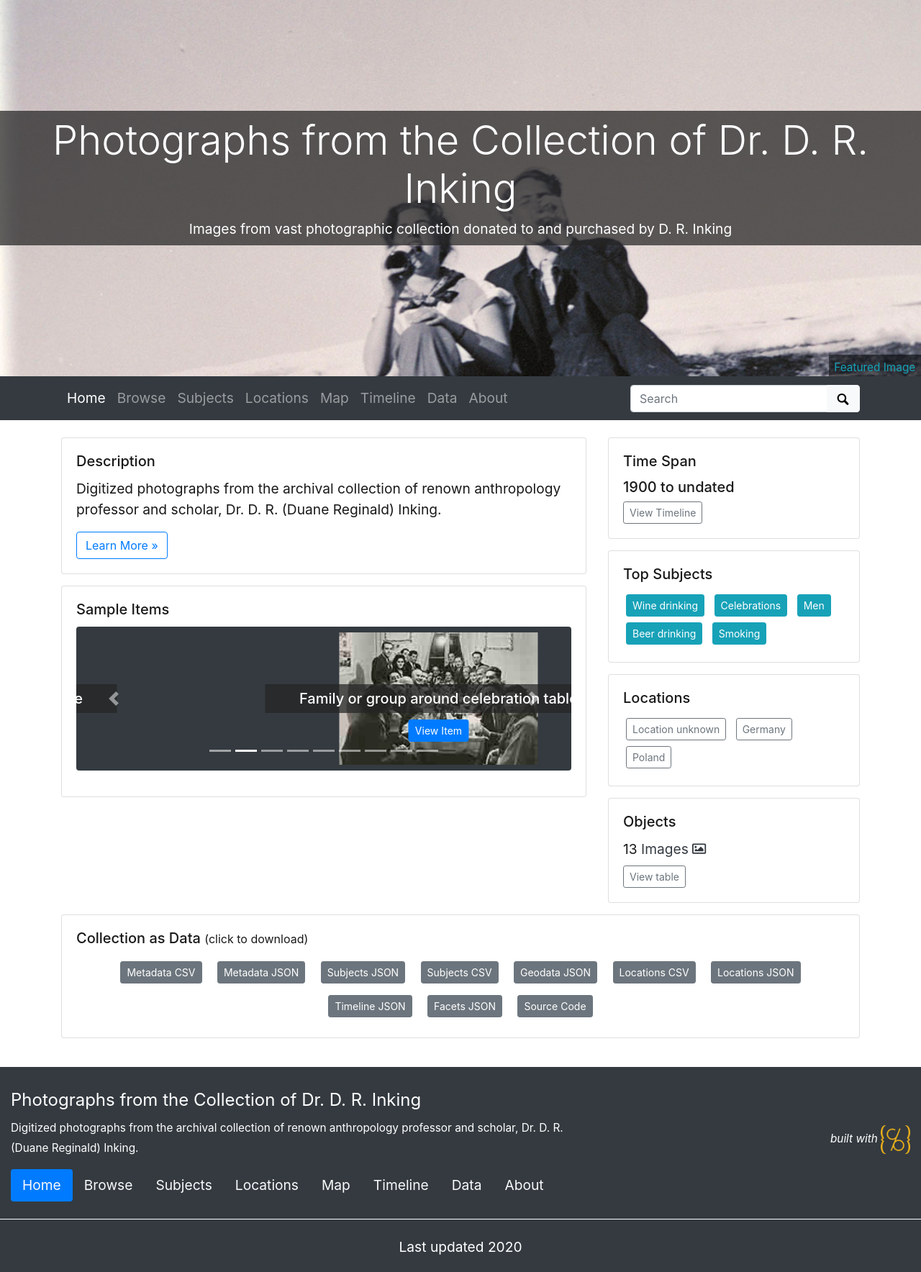
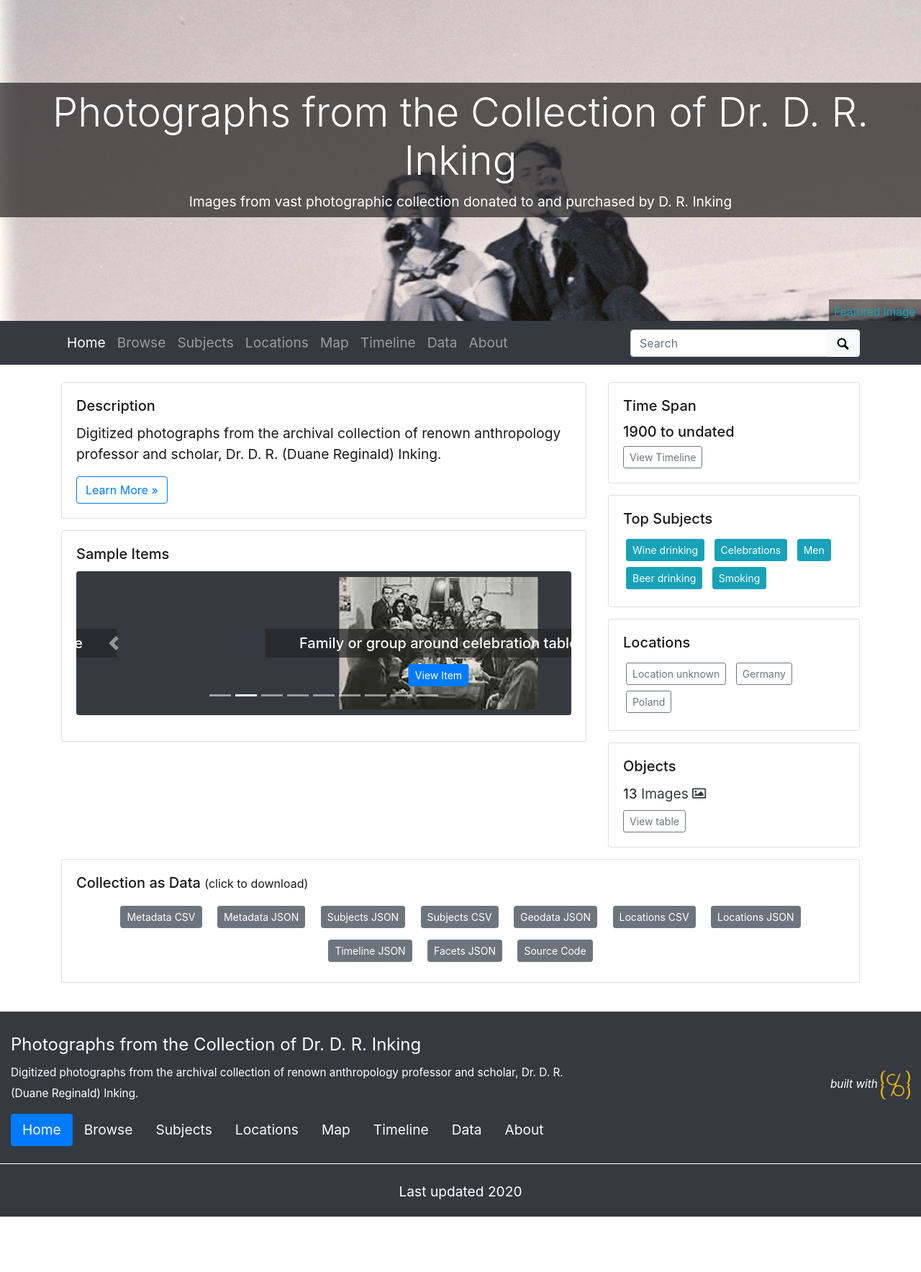
Before and after one commit to cjhmdd/d-r-inking-collection, a Jekyll site: the page built from index.md, in a window 1280 px wide. Shown: the whole page at 72% size. Built offline with Jekyll 4.4.1, drawn with Linux system fonts in a browser that asks for light colours; after the commit the page ends 1691 px from its top, so only the background shows below that.

Commit message:
Update theme.yml

```diff
--- a/_data/theme.yml
+++ b/_data/theme.yml
@@ -10,7 +10,7 @@
 # use either an objectid (from an item in this collect), a relative location of an image in this repo, or a full url to an image elsewhere
 featured-image: coll012
 # optional: add extra padding around collection title for a larger image feature.
-home-title-y-padding: 8em # Default is 8em
+home-title-y-padding: 6em # Default is 8em
 # optional: change position of background image, center, top, bottom
 home-banner-image-position: center # Default is center
 # height of the carousel at the bottom of the home page; this is in px, but just enter a number (don't include "px"). Default is 300
```
